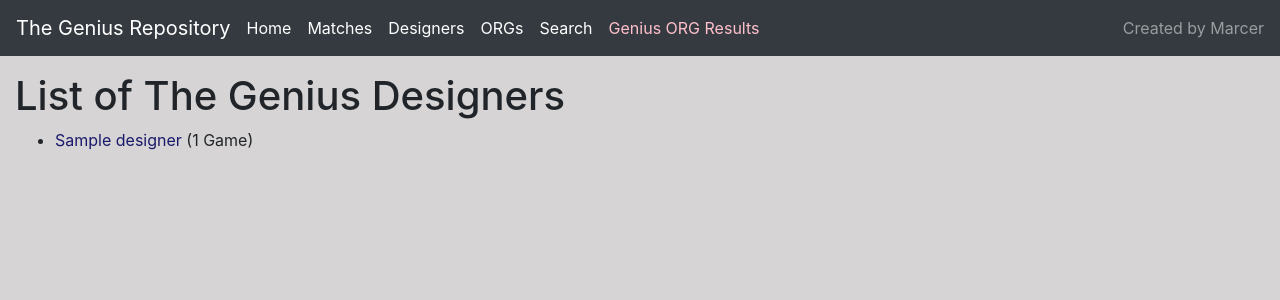
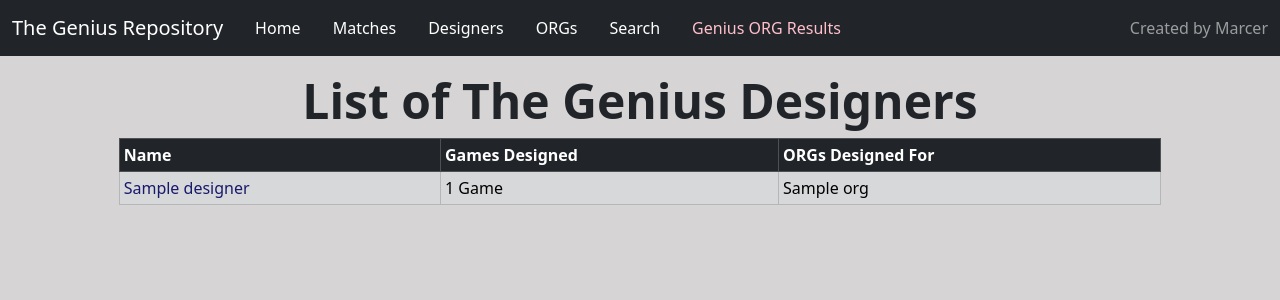
Before and after one commit to MarcerCyoon/TheGeniusRepository, a Django app: page /repository/designers/ in a window 1280 px wide. Shown: the top 300 px of the page. Run offline with Django 4.2, Linux system fonts and the light colour scheme; tables that the repository leaves empty hold one stand-in row (values such as "Sample post"); parts of the project's set-up code (start-up, migrations or seed data) failed here and were passed over; some libraries are stand-ins or nearby versions.

Commit message:
updated to bootstrap 5.0 and website design and models

```diff
--- a/catalog/models.py
+++ b/catalog/models.py
@@ -18,6 +18,8 @@ class Match(models.Model):
     match_type = models.CharField(max_length=2, choices=MATCH_TYPE)
     min_players = models.IntegerField(help_text="Minimum number of players needed to play this match.")
     max_players= models.IntegerField(help_text="Maximum number of players that can play this match. Leave empty if num_players is not a range.", null=True, blank=True)
+
+    see_also = models.ManyToManyField('Match', help_text="Note games that are inspired by or are similar to this game.", verbose_name="See Also", blank=True)
 
     class Meta:
         ordering = ['-match_type', 'name'] # reverse match_type order so MMs > DMs
@@ -95,6 +97,7 @@ class ORG(models.Model):
 
 class Tag(models.Model):
     name = models.CharField(max_length=200, help_text='Enter a tag (e.g. \'social deduction\' or \'bidding\')')
+    description = models.CharField(max_length=1000, help_text='Enter a description for the tag.', null=True, blank=True)
 
     def __str__(self):
         return self.name
--- a/catalog/static/css/styles.css
+++ b/catalog/static/css/styles.css
@@ -13,6 +13,26 @@ body {
 	margin-right: 0!important;
 }
 
+.table {
+  vertical-align: middle;
+}
+
+/* .table-small {
+	width: 45%
+} */
+
+.tab-color {
+	color:rgb(0, 0, 0)
+}
+
+.tab-color:hover {
+	color: rgba(25, 25, 107, 1);
+}
+
+/* .ul_hover:hover {
+	text-decoration: underline;
+} */
+
 /* to not let images in rules just be ridiculously big */
 img {
     max-height: 400px !important;
@@ -20,9 +40,53 @@ img {
 }
 
 a {
-	color: rgb(25, 25, 107);
+	color: rgba(25, 25, 107, 1);
+	text-decoration: none;
+}
+
+a:hover {
+	/* color: rgba(25, 25, 107, 0.8); */
+	text-decoration: underline;
 }
 
 p, ul, ol {
 	margin-bottom: 0.2rem;
 }
+
+h1 {
+	font-size: 3rem;
+	font-weight: bolder;
+	text-align: center;
+}
+
+@media screen and (min-width: 992px) {
+  .navbar {
+    padding: 0;
+  }
+  .navbar .navbar-nav .nav-link {
+    padding: 1em 0;
+	text-decoration: none;
+  }
+  .navbar .navbar-nav .nav-item {
+    margin: 0 1em;
+  }
+}
+
+.navbar .navbar-nav .nav-item {
+  position: relative;
+}
+.navbar .navbar-nav .nav-item::after {
+  position: absolute;
+  bottom: 0;
+  left: 0;
+  right: 0;
+  margin: 0 auto;
+  content: "";
+  background-color: rgb(55, 143, 175);
+  width: 0%;
+  height: 4px;
+  transition: all 0.5s;
+}
+.navbar .navbar-nav .nav-item:hover::after {
+  width: 100%;
+}
--- a/catalog/templates/base.html
+++ b/catalog/templates/base.html
@@ -7,11 +7,9 @@
     <meta charset="utf-8" />
     <meta name="viewport" content="width=device-width, initial-scale=1" />
     <!-- Bootstrap -->
-    <script src="https://cdn.jsdelivr.net/npm/jquery@3.5.1/dist/jquery.slim.min.js" integrity="sha384-DfXdz2htPH0lsSSs5nCTpuj/zy4C+OGpamoFVy38MVBnE+IbbVYUew+OrCXaRkfj" crossorigin="anonymous"></script>
-    <script src="https://cdn.jsdelivr.net/npm/popper.js@1.16.1/dist/umd/popper.min.js" integrity="sha384-9/reFTGAW83EW2RDu2S0VKaIzap3H66lZH81PoYlFhbGU+6BZp6G7niu735Sk7lN" crossorigin="anonymous"></script>
-    <script src="https://cdn.jsdelivr.net/npm/bootstrap@4.6.2/dist/js/bootstrap.min.js" integrity="sha384-+sLIOodYLS7CIrQpBjl+C7nPvqq+FbNUBDunl/OZv93DB7Ln/533i8e/mZXLi/P+" crossorigin="anonymous"></script>
-    <link rel="stylesheet" href="https://cdn.jsdelivr.net/npm/bootstrap@4.6.2/dist/css/bootstrap.min.css" integrity="sha384-xOolHFLEh07PJGoPkLv1IbcEPTNtaed2xpHsD9ESMhqIYd0nLMwNLD69Npy4HI+N" crossorigin="anonymous">
-    <script src="https://cdn.jsdelivr.net/npm/bootstrap@4.6.2/dist/js/bootstrap.bundle.min.js" integrity="sha384-Fy6S3B9q64WdZWQUiU+q4/2Lc9npb8tCaSX9FK7E8HnRr0Jz8D6OP9dO5Vg3Q9ct" crossorigin="anonymous"></script>
+    <link href="https://cdn.jsdelivr.net/npm/bootstrap@5.3.3/dist/css/bootstrap.min.css" rel="stylesheet" integrity="sha384-QWTKZyjpPEjISv5WaRU9OFeRpok6YctnYmDr5pNlyT2bRjXh0JMhjY6hW+ALEwIH" crossorigin="anonymous">
+    <!-- sorttable by Stuart Langridge -->
+    <script src="https://www.kryogenix.org/code/browser/sorttable/sorttable.js"></script>
     <!-- Add additional CSS in static file -->
     {% load static %}
     <link rel="shortcut icon" href="{% static 'images/genius_rainbow.png' %}">
@@ -20,41 +18,44 @@
   <body>
     {% block navbar %}
     <nav class="navbar navbar-expand-xl navbar-dark bg-dark">
+      <div class="container-fluid">
         <a class="navbar-brand">The Genius Repository</a>
 
-      <ul class="navbar-nav mr-auto">
+        <ul class="navbar-nav me-auto">
           <li class="nav-item mr-md-3">
-          <a class="navbar-link" href="{% url 'index' %}" style="color: white;">Home</a>
+            <a class="nav-link" href="{% url 'index' %}" style="color: white;">Home</a>
           </li>
 
           <li class="nav-item mr-md-3">
-          <a class="navbar-link" href="{% url 'matches' %}" style="color: white;">Matches</a>
+            <a class="nav-link" href="{% url 'matches' %}" style="color: white;">Matches</a>
           </li>
 
           <li class="nav-item mr-md-3">
-          <a class="navbar-link" href="{% url 'designers' %}" style="color: white;">Designers</a>
+            <a class="nav-link" href="{% url 'designers' %}" style="color: white;">Designers</a>
           </li>
 
           <li class="nav-item mr-md-3">
-          <a class="navbar-link" href="{% url 'orgs' %}" style="color: white;">ORGs</a>
+            <a class="nav-link" href="{% url 'orgs' %}" style="color: white;">ORGs</a>
           </li>
 
           <li class="nav-item mr-md-3">
-          <a class="navbar-link" href="{% url 'search' %}" style="color: white;">Search</a>
+            <a class="nav-link" href="{% url 'search' %}" style="color: white;">Search</a>
           </li>
 
           <li class="nav-item mr-md-3">
-          <a class="navbar-link" href="https://docs.google.com/spreadsheets/d/1vO1TkK4g0sq3mUrTGpGsukjN8ov_dJQUmP3x8Uukot0/edit?usp=sharing" style="color: pink;">Genius ORG Results</a>
+            <a class="nav-link" href="https://docs.google.com/spreadsheets/d/1vO1TkK4g0sq3mUrTGpGsukjN8ov_dJQUmP3x8Uukot0/edit?usp=sharing" style="color: pink;">Genius ORG Results</a>
           </li>
         </ul>
           <span class="navbar-text">Created by Marcer</span>
+      </div>
     </nav>
     {% endblock %}
 
     <div class="container-fluid">
-      <div class="row">
-        <div class="col-sm-10 ">{% block content %}{% endblock %}</div>
+      <div class="row justify-content-center">
+        <div class="col-sm-10">{% block content %}{% endblock %}</div>
       </div>
     </div>
+    <script src="https://cdn.jsdelivr.net/npm/bootstrap@5.3.3/dist/js/bootstrap.bundle.min.js" integrity="sha384-YvpcrYf0tY3lHB60NNkmXc5s9fDVZLESaAA55NDzOxhy9GkcIdslK1eN7N6jIeHz" crossorigin="anonymous"></script>
   </body>
 </html>
--- a/catalog/templates/catalog/designer_list.html
+++ b/catalog/templates/catalog/designer_list.html
@@ -3,7 +3,7 @@
 {% block content %}
 	<h1 class="mt-3">List of The Genius Designers</h1>
 	{% if designer_list %}
-	<ul>
+	{% comment %} <ul>
 		{% for designer in sorted_designer_list %}
 			{% if designer.match_set.all.count %}
 				<li>
@@ -16,7 +16,36 @@
 				</li>
 			{% endif %}
 		{% endfor %}
-	</ul>
+	</ul> {% endcomment %}
+
+	<table class="sortable table table-secondary table-sm table-striped table-bordered table-hover">
+		<thead class="table-dark">
+			<tr>
+				<th>Name</th>
+				<th>Games Designed</th>
+				<th>ORGs Designed For</th>
+			</tr>
+		</thead>
+	{% for designer in sorted_designer_list %}
+		{% if designer.match_set.all.count %}
+			<tr>
+				<td>
+					<a href="{{ designer.get_absolute_url }}">{{ designer.name }}</a>
+				</td>
+				<td>
+					{% if designer.match_set.all.count != 1%}
+						{{ designer.match_set.all.count }} Games
+					{% else %}
+						{{ designer.match_set.all.count }} Game
+					{% endif %}
+				</td>
+				<td>
+					{{ designer.org_set.all|join:', ' }}
+				</td>
+			</tr>
+		{% endif %}
+		{% endfor %}
+	</table>
 	{% else %}
 		<p>Error! No designers found.</p>
 	{% endif %}
--- a/catalog/views.py
+++ b/catalog/views.py
@@ -3,6 +3,34 @@ from django.views import generic
 from django.db.models import Q, Count
 
 from .models import Match, Designer, ORG
+
+
+def parse_query(query: str):
+    """
+    Helper function that parses a text query into
+    a dictionary object
+    """
+    criteria = query.split(" ")
+    dct = {}
+
+    # TODO: implement OR/AND
+
+    for criterion in criteria:
+        if "=" in criterion:
+            field, search = criterion.split("=")
+            if field in dct:
+                dct[field].append(search.replace('"', '').replace("'", "")) # get rid of quotes
+            else:
+                dct[field] = [search.replace('"', '').replace("'", "")] # get rid of quotes
+
+        else:
+            if "name" in dct:
+                dct['name'].append(criterion)
+            else:
+                dct['name'] = [criterion]
+
+    return dct
+
 
 # Create your views here.
 def index(request):
@@ -23,12 +51,22 @@ class SearchView(generic.ListView):
 
         if query is not None:
 
+            dct = parse_query(query)
             object_list = Match.objects.all()
 
-            for q in query.split(" "):
-                object_list = object_list.filter(
-                    Q(name__icontains=q) | Q(tags__name__icontains=q) | Q(designers__name__icontains=q)
-                ).distinct()
+            if 'name' in dct:
+                for name in dct["name"]:
+                    object_list = object_list.filter(Q(name__icontains=name))
+
+            if 'tag' in dct:
+                for tag in dct["tag"]:
+                    object_list = object_list.filter(Q(tags__name__icontains=tag))
+
+            if 'designer' in dct:
+                for designer in dct["designer"]:
+                    object_list = object_list.filter(Q(designers__name__icontains=designer))
+
+            object_list = object_list.distinct()
             return object_list
         else:
             return Match.objects.none()
@@ -59,6 +97,12 @@ class MatchDetailView(generic.DetailView):
     def get_context_data(self, **kwargs):
         import re, copy
         context = super(MatchDetailView, self).get_context_data(**kwargs)
+
+        # TODO: support underline and spoiler-text (https://stackoverflow.com/questions/28615544/how-can-i-create-spoiler-text)
+        # TODO: also support nicer codeblocks? pink is ugly, and give it a nice background shade
+        # TODO: add emoji support too :sob:
+        # TODO: delete the newline that exists at the end of non-final variants like wtf
+        # maybe just delete all trailing elements that are just empty
 
         # split by pre-chosen divider $%^ to get different rulesets
         rulesets = context['match'].rules.split("$%^")[1:]
```
Also changed, not shown: catalog/templates/catalog/match_detail.html (+26 -13 lines), catalog/templates/catalog/match_list.html (+25 -10 lines), catalog/templates/catalog/org_list.html (+35 -2 lines), catalog/migrations/0018_match_see_also_tag_description.py (added), catalog/migrations/0019_alter_match_see_also.py (added), 1 other file. Lines whose indentation alone changed are shown as unchanged.
